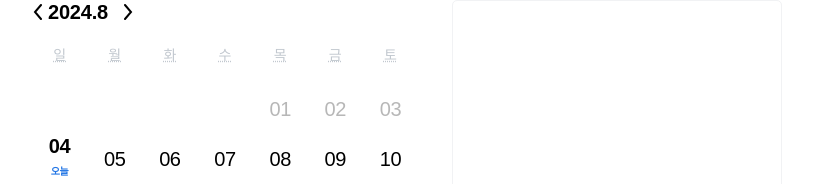
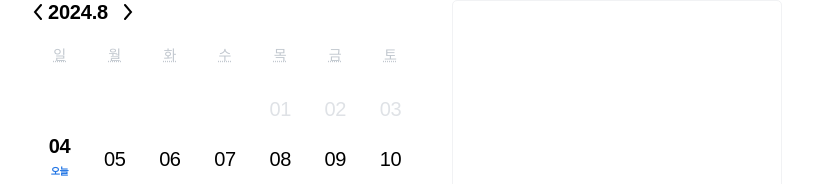
Before and after one commit to grape-tasting-acid/beentime-frontend, a React (Create React App) app: page / in a window 1280 px wide. Shown: the part 890-1074 px from the top of the page, without its empty margins (233-1046 px from the left). Built offline with nearby package versions, Linux system fonts and the light colour scheme.

Commit message:
fix:past day color

```diff
--- a/src/page/CreateEventPage/CreateEventPage.jsx
+++ b/src/page/CreateEventPage/CreateEventPage.jsx
@@ -401,6 +401,9 @@ function CreateEventPage(props) {
                                 onClickDay={(value) => handleDateClick(value)}
                                 tileDisabled={({ date }) => moment(date).isBefore(moment().startOf('day'), 'day')}
                                 tileClassName={({ date }) => {
+                                    if (moment(date).isBefore(moment().startOf('day'), 'day')) {
+                                        return 'past-day';
+                                    }
                                     const formattedDate = moment(date).startOf('day').format('YYYY-MM-DD');
                                     const today = moment().startOf('day').format('YYYY-MM-DD');
                                     return formattedDate === today ? ' today' : '';
--- a/src/page/CreateEventPage/Style.js
+++ b/src/page/CreateEventPage/Style.js
@@ -284,10 +284,11 @@ export const calendarContainer = css`
       display: flex;
       justify-content: center;
     }
+  }
 
-    .past-day {
-      color: #dfe2e6;
-    }
+  .react-calendar__tile.past-day,
+  .react-calendar__tile.past-day abbr {
+    color: var(--G4, #DFE2E6);
   }
 
   .calendarContainer .react-calendar__month-view__days {
@@ -314,11 +315,11 @@ export const calendarContainer = css`
 
     border: none;
     background-color: transparent;
+  }
 
-    &:hover {
-      background-color: var(--G3, #F1F2F4);
-      border-radius: 50%;
-    }
+  .react-calendar__tile:not(.past-day):hover {
+    background-color: var(--G3, #F1F2F4);
+    border-radius: 50%;
   }
 
   .today {
```
